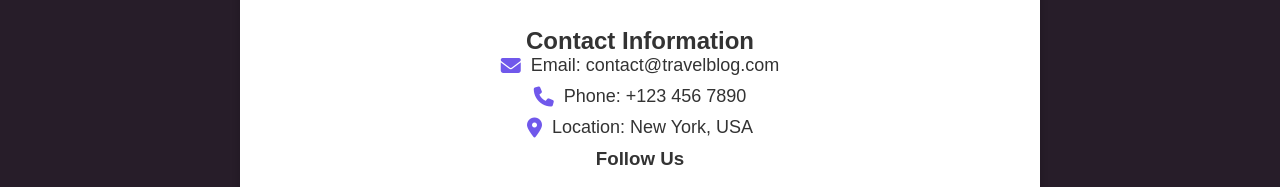
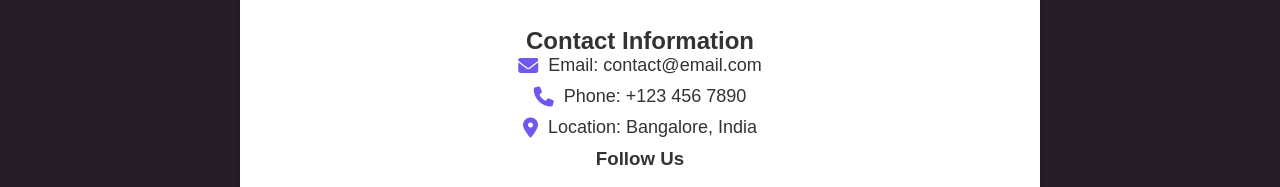
Before and after one commit to meghanasiddu23/WAD, a plain HTML site: page TravelBlog/contact.html in a window 1280 px wide. Shown: the part 480-667 px from the top of the page. Drawn offline with Linux system fonts and the light colour scheme.

Commit message:
Update contact.html

```diff
--- a/TravelBlog/contact.html
+++ b/TravelBlog/contact.html
@@ -45,9 +45,9 @@
 
         <div class="contact-info">
             <h2>Contact Information</h2>
-            <p><i class="fa fa-envelope"></i> Email: contact@travelblog.com</p>
+            <p><i class="fa fa-envelope"></i> Email: contact@email.com</p>
             <p><i class="fa fa-phone"></i> Phone: +123 456 7890</p>
-            <p><i class="fa fa-map-marker"></i> Location: New York, USA</p>
+            <p><i class="fa fa-map-marker"></i> Location:  Bangalore, India</p>
 
             <h3>Follow Us</h3>
             <div class="social-links">
```
